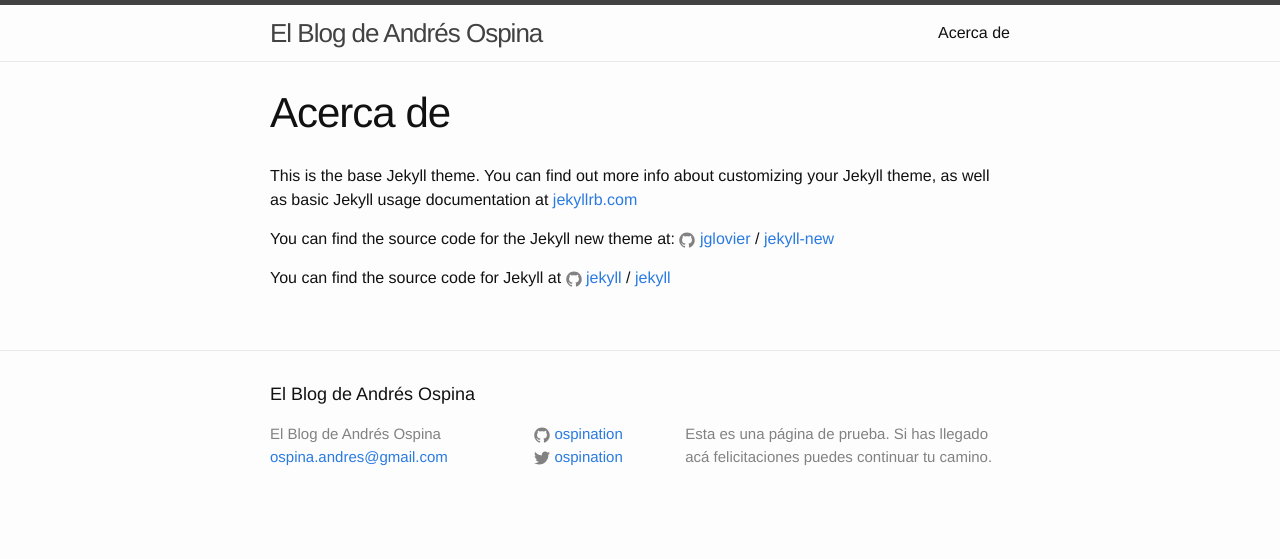
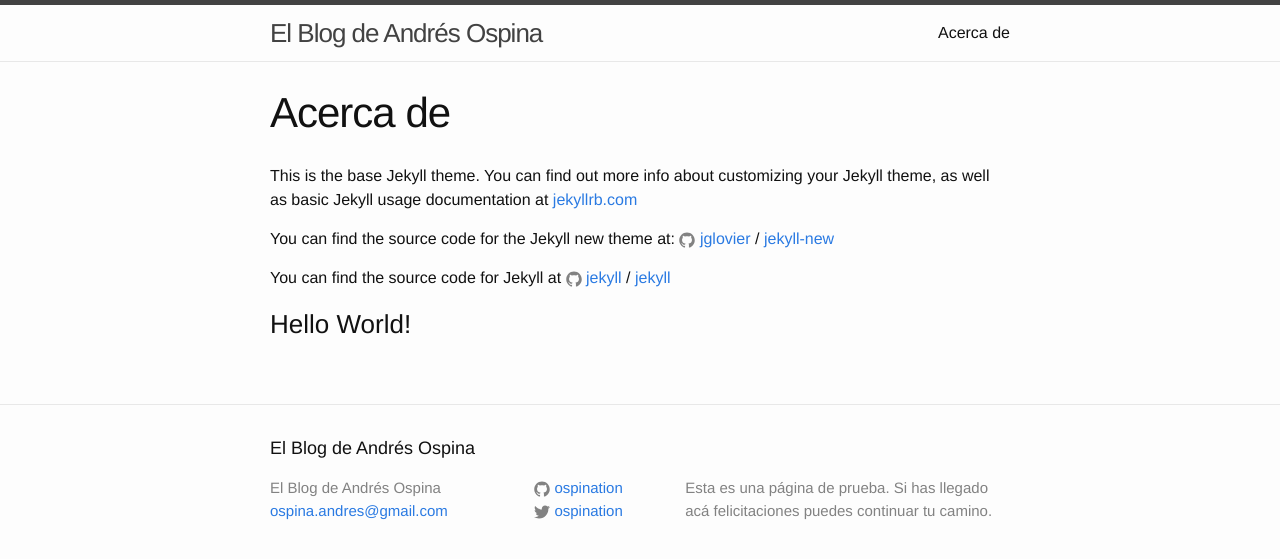
Before and after one commit to ospination/miblog.github.io, a Jekyll site: the page built from Acerca_de.md, in a window 1280 px wide. Shown: the top 559 px of the page. Built offline with Jekyll 4.4.1, drawn with Linux system fonts in a browser that asks for light colours.

Commit message:
Update Acerca_de.md

```diff
--- a/Acerca_de.md
+++ b/Acerca_de.md
@@ -13,3 +13,5 @@ You can find the source code for the Jekyll new theme at:
 You can find the source code for Jekyll at
 {% include icon-github.html username="jekyll" %} /
 [jekyll](https://github.com/jekyll/jekyll)
+
+### Hello World!
```
